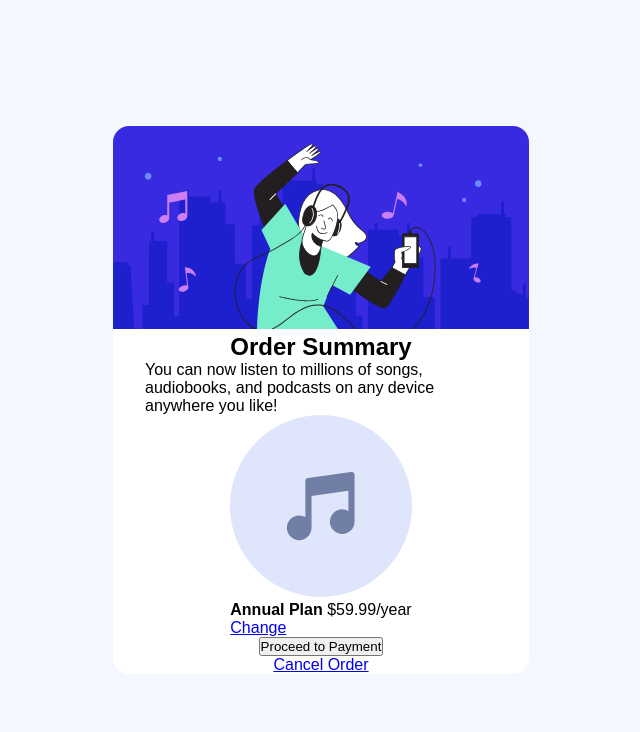
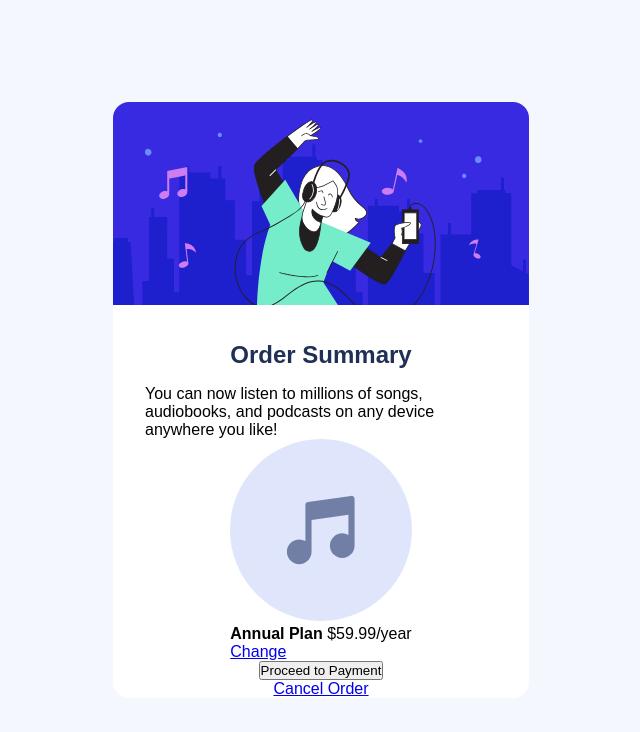
Before and after one commit to prmtrigo/Order-Summary-Component, a plain HTML site: page index.html in a window 1280 px wide. Shown: the whole page, without its empty margins (319-959 px from the left). Drawn offline with Linux system fonts and the light colour scheme.

Commit message:
main section span

```diff
--- a/css/style.css
+++ b/css/style.css
@@ -39,6 +39,16 @@ main section{
     width: 100%;
 }
 
+main section h1{
+    margin-top: 2rem;
+    margin-bottom: 1rem;
+    color: var(--dark-blue);
+}
+
+main section span{
+
+}
+
 main img{
     width: 100%;
     border-radius: 1rem 1rem 0 0;
```
